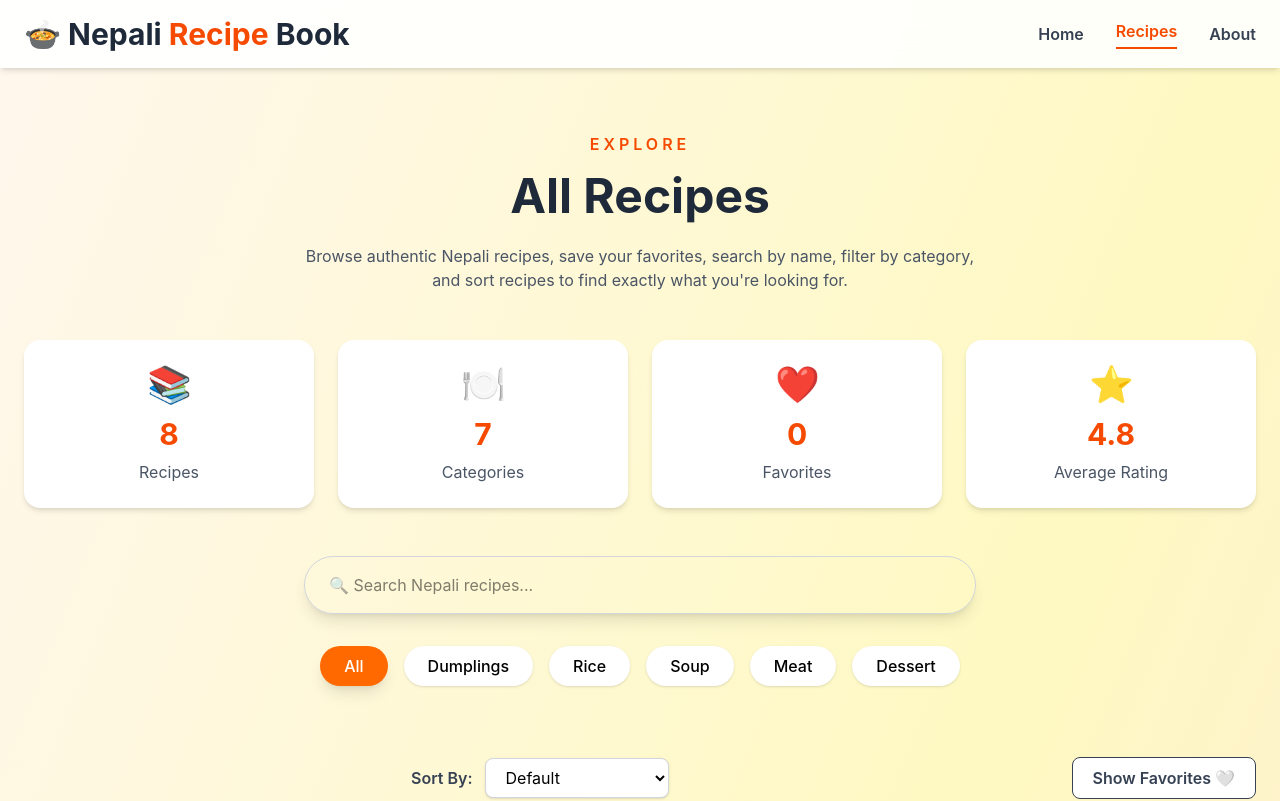
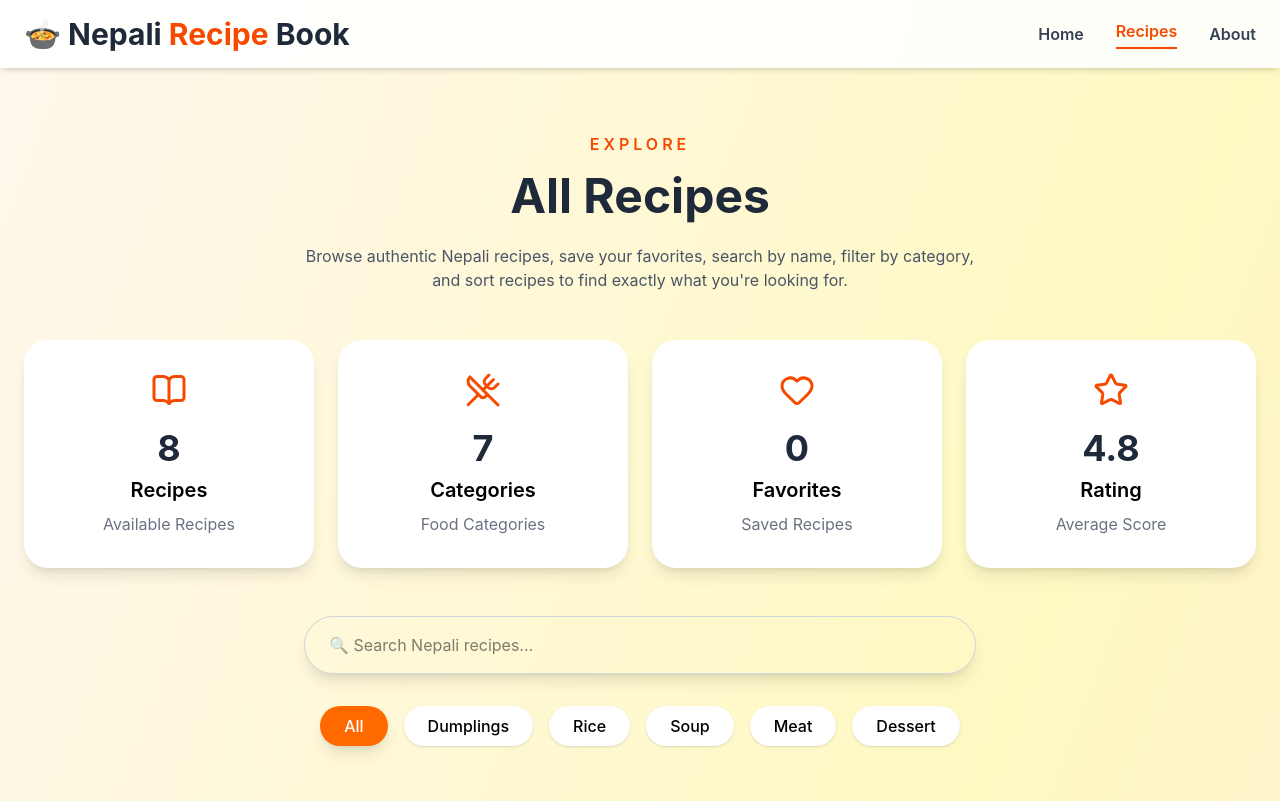
Before and after one commit to Agraz-10/recipe-card-app, a React (Vite) app: page /recipes in a window 1280 px wide. Shown: the top 801 px of the page. Built offline with nearby package versions, Linux system fonts and the light colour scheme.

Commit message:
feat: redesign recipe statistics dashboard

```diff
--- a/src/components/RecipeStats.jsx
+++ b/src/components/RecipeStats.jsx
@@ -1,7 +1,11 @@
-function RecipeStats({
-  recipes,
-  favorites,
-}) {
+import {
+  BookOpen,
+  UtensilsCrossed,
+  Heart,
+  Star,
+} from "lucide-react";
+
+function RecipeStats({ recipes, favorites }) {
   const totalRecipes = recipes.length;
 
   const totalCategories = new Set(
@@ -9,71 +13,71 @@ function RecipeStats({
   ).size;
 
   const averageRating =
-    recipes.reduce(
-      (sum, recipe) => sum + recipe.rating,
-      0
-    ) / totalRecipes;
+    totalRecipes > 0
+      ? (
+          recipes.reduce(
+            (sum, recipe) => sum + recipe.rating,
+            0
+          ) / totalRecipes
+        ).toFixed(1)
+      : "0.0";
+
+  const stats = [
+    {
+      icon: <BookOpen size={36} />,
+      value: totalRecipes,
+      title: "Recipes",
+      description: "Available Recipes",
+    },
+    {
+      icon: <UtensilsCrossed size={36} />,
+      value: totalCategories,
+      title: "Categories",
+      description: "Food Categories",
+    },
+    {
+      icon: <Heart size={36} />,
+      value: favorites.length,
+      title: "Favorites",
+      description: "Saved Recipes",
+    },
+    {
+      icon: <Star size={36} />,
+      value: averageRating,
+      title: "Rating",
+      description: "Average Score",
+    },
+  ];
 
   return (
-    <div className="grid grid-cols-2 lg:grid-cols-4 gap-6 my-12">
+    <section className="grid grid-cols-2 lg:grid-cols-4 gap-6 my-12">
 
-      <div className="bg-white rounded-2xl shadow-md p-6 text-center">
+      {stats.map((stat, index) => (
+        <div
+          key={index}
+          className="bg-white rounded-3xl shadow-lg p-8 text-center hover:-translate-y-2 hover:shadow-2xl transition-all duration-300"
+        >
 
-        <p className="text-4xl">📚</p>
+          <div className="flex justify-center text-orange-600">
+            {stat.icon}
+          </div>
 
-        <h3 className="text-3xl font-bold text-orange-600 mt-3">
-          {totalRecipes}
-        </h3>
+          <h2 className="text-4xl font-bold text-gray-800 mt-5">
+            {stat.value}
+          </h2>
 
-        <p className="text-gray-600 mt-2">
-          Recipes
-        </p>
+          <h3 className="text-xl font-semibold mt-2">
+            {stat.title}
+          </h3>
 
-      </div>
+          <p className="text-gray-500 mt-2">
+            {stat.description}
+          </p>
 
-      <div className="bg-white rounded-2xl shadow-md p-6 text-center">
+        </div>
+      ))}
 
-        <p className="text-4xl">🍽</p>
-
-        <h3 className="text-3xl font-bold text-orange-600 mt-3">
-          {totalCategories}
-        </h3>
-
-        <p className="text-gray-600 mt-2">
-          Categories
-        </p>
-
-      </div>
-
-      <div className="bg-white rounded-2xl shadow-md p-6 text-center">
-
-        <p className="text-4xl">❤️</p>
-
-        <h3 className="text-3xl font-bold text-orange-600 mt-3">
-          {favorites.length}
-        </h3>
-
-        <p className="text-gray-600 mt-2">
-          Favorites
-        </p>
-
-      </div>
-
-      <div className="bg-white rounded-2xl shadow-md p-6 text-center">
-
-        <p className="text-4xl">⭐</p>
-
-        <h3 className="text-3xl font-bold text-orange-600 mt-3">
-          {averageRating.toFixed(1)}
-        </h3>
-
-        <p className="text-gray-600 mt-2">
-          Average Rating
-        </p>
-
-      </div>
-
-    </div>
+    </section>
   );
 }
 
```
